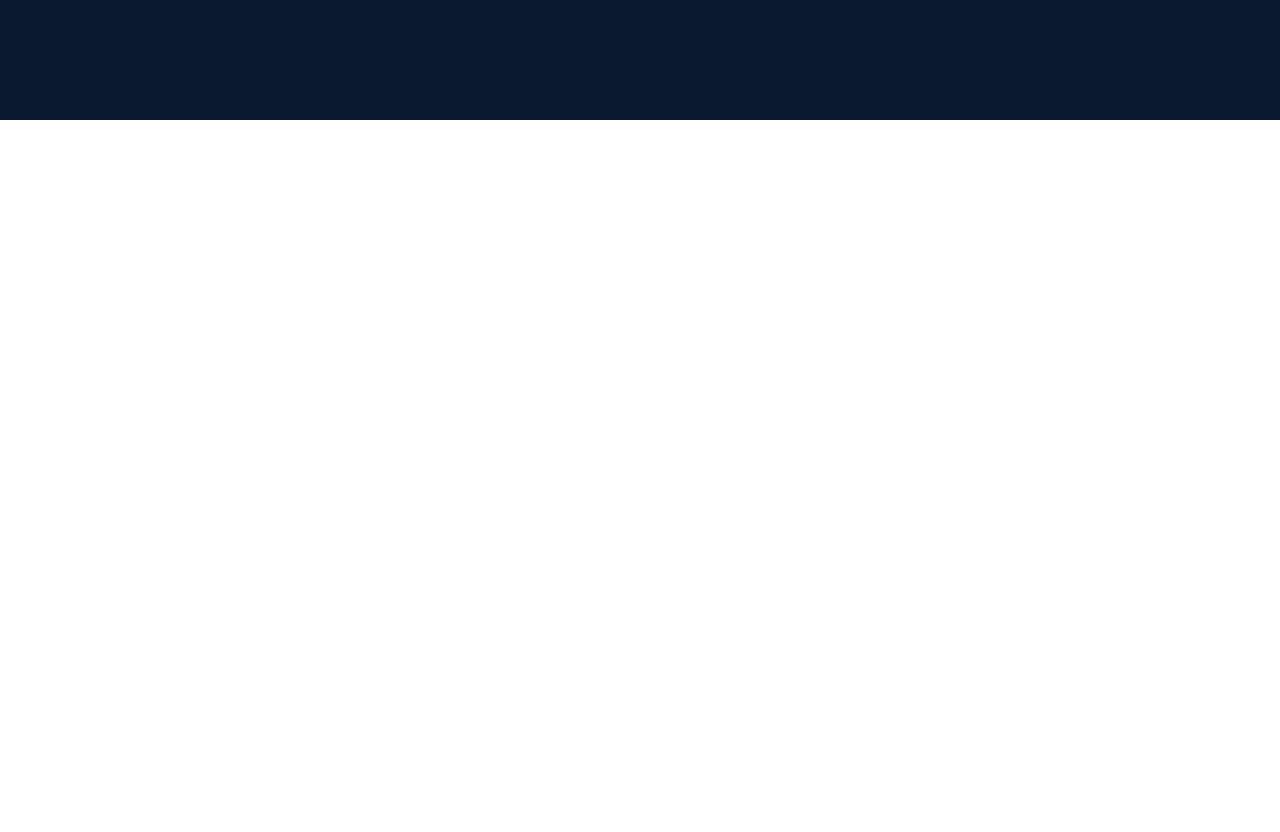
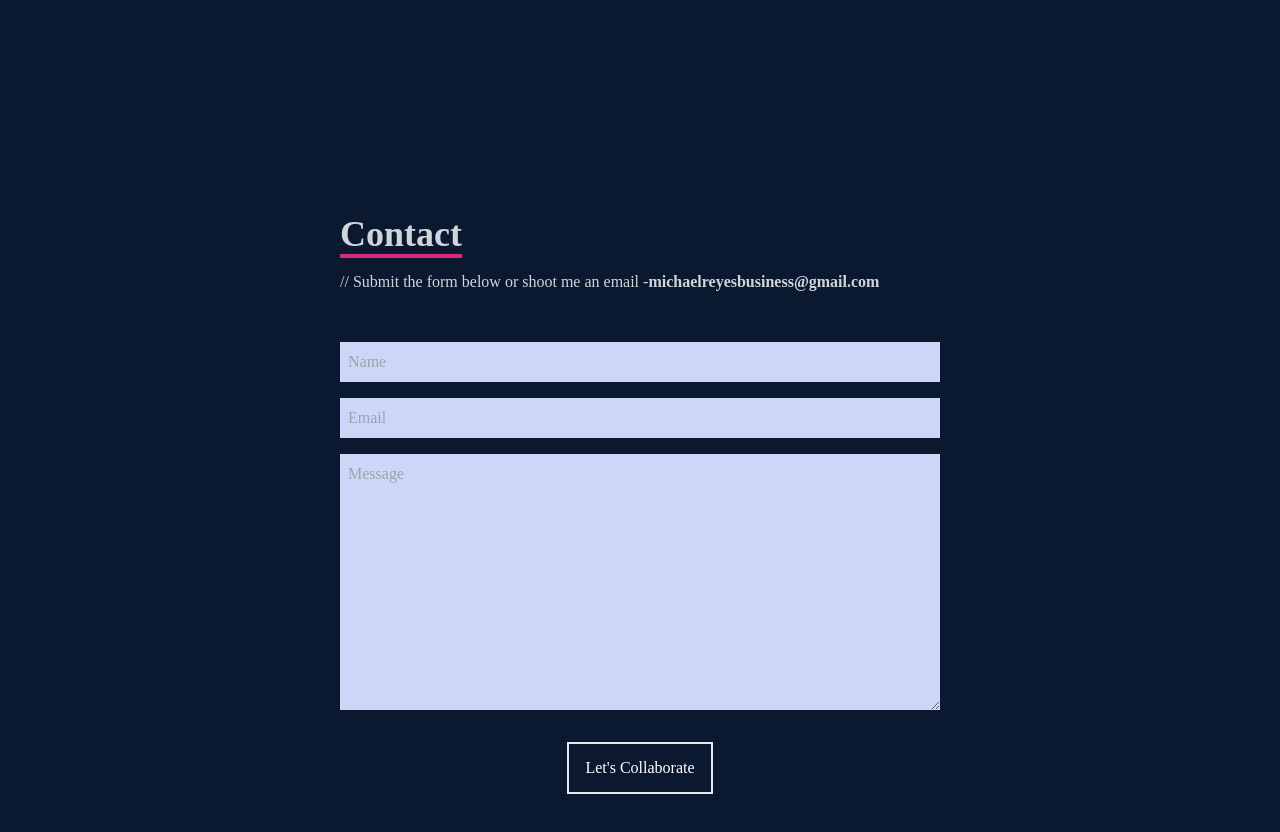
Before and after one commit to michaelreyes10/my-portfolio, a React (Create React App) app in the folder my-portfolio/: page / in a window 1280 px wide. Shown: the part 2280-3112 px from the top of the page. Before the commit the page ends 2400 px from the top, so only its background shows below. Built offline with nearby package versions, Linux system fonts and the light colour scheme.

Commit message:
completed contact

```diff
--- a/my-portfolio/package.json
+++ b/my-portfolio/package.json
@@ -10,6 +10,7 @@
     "react-dom": "^18.2.0",
     "react-icons": "^4.7.1",
     "react-scripts": "5.0.1",
+    "react-scroll": "^1.8.9",
     "web-vitals": "^2.1.4"
   },
   "scripts": {
--- a/my-portfolio/src/App.js
+++ b/my-portfolio/src/App.js
@@ -2,6 +2,7 @@
 import Navbar from "./components/Navbar";
 import About from "./components/About";
 import Skills from "./components/Skills";
+import Contact from "./components/Contact";
 
 function App() {
   return (
@@ -10,6 +11,7 @@
       <Home/>
       <About/>
       <Skills/>
+      <Contact/>
     </div>
   );
 }
--- /dev/null
+++ b/my-portfolio/src/components/Contact.jsx
@@ -0,0 +1,21 @@
+import React from 'react'
+
+const Contact = () => {
+  return (
+    <div name='contact' className='w-full h-screen bg-[#0a192f] flex justify-center items-center p-4'>
+        <form method='POST' action="https://getform.io/f/909a225e-76eb-491c-9425-4b1562491411" className='flex flex-col max-w-[600px] w-full'>
+            <div className='pb-8'>
+                <p className='text-4xl font-bold inline border-b-4 border-pink-600 text-gray-300'>Contact</p>
+                <p className='text-gray-300 py-4'>// Submit the form below or shoot me an email -
+                <span className='font-bold'>michaelreyesbusiness@gmail.com</span></p>
+            </div>
+            <input className='bg-[#ccd6f6] p-2' type="text" placeholder='Name' name='name' />
+            <input className='my-4 p-2 bg-[#ccd6f6]' type="email" placeholder='Email' name='email' />
+            <textarea className='bg-[#ccd6f6] p-2' name="message" rows="10" placeholder='Message'></textarea>
+            <button className='text-white border-2 hover:bg-pink-600 hover:border-pink-600 px-4 py-3 my-8 mx-auto flex items-center'>Let's Collaborate</button>
+        </form>
+    </div>
+  )
+}
+
+export default Contact
```
Also changed, not shown: 1 other file (tests, documents, lock files or other folders).
